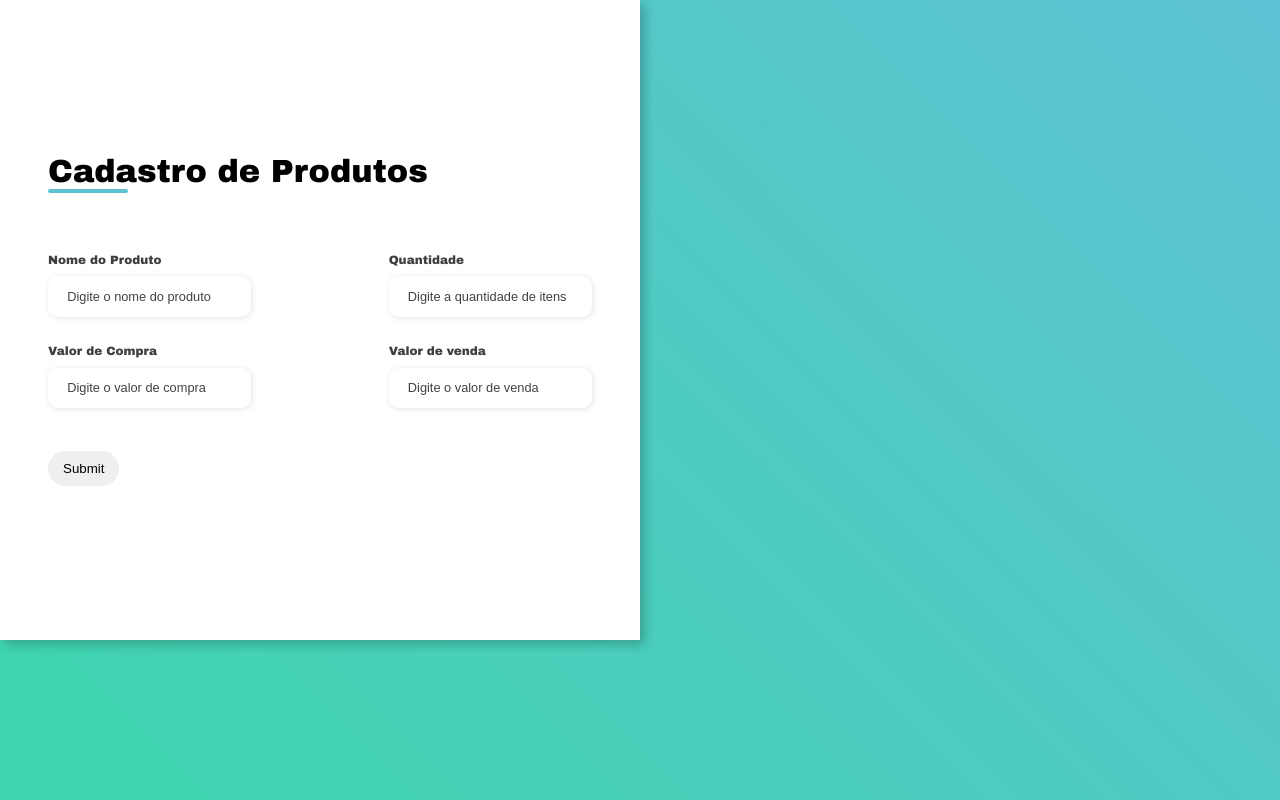
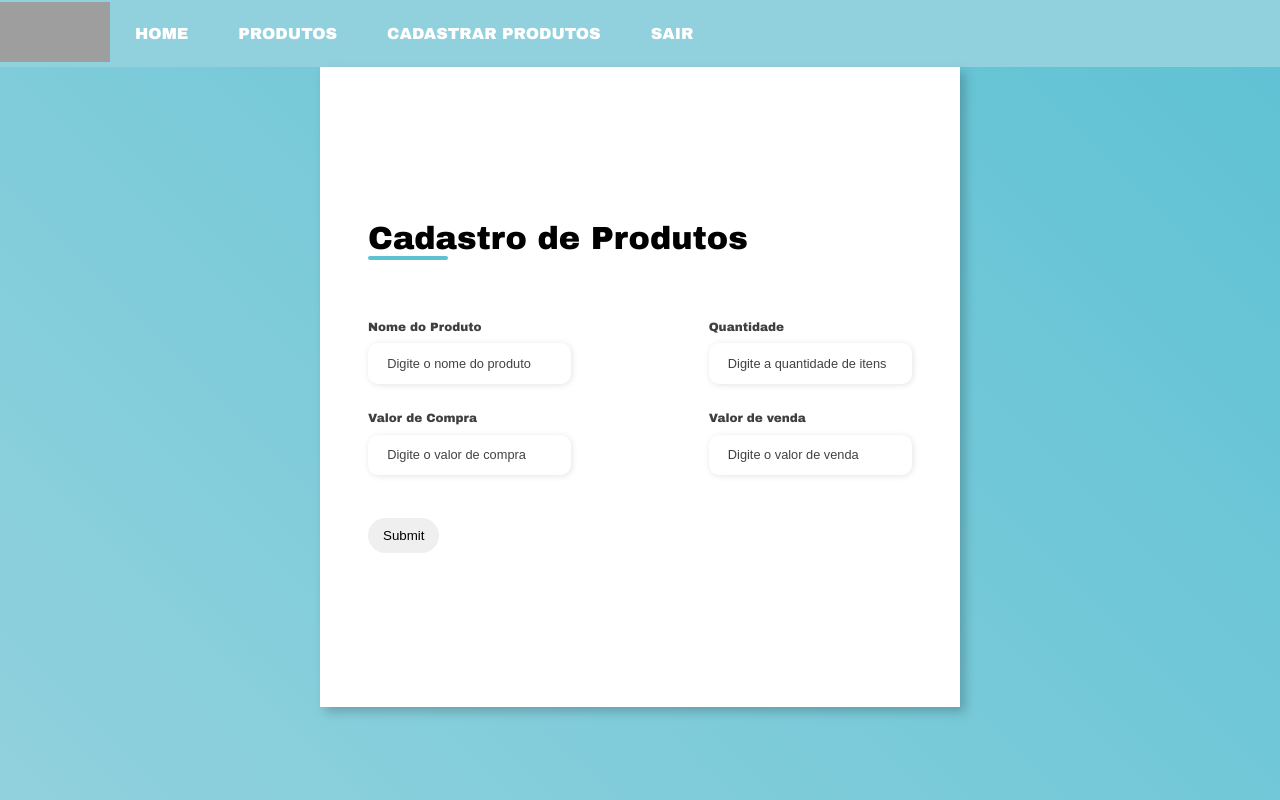
Before and after one commit to annamarialb/estoque-online-php, a PHP site: page /cadastroproduto.php in a window 1280 px wide. Run offline with PHP 8.4, Linux system fonts and the light colour scheme; grey boxes are pictures that could not be loaded.

Commit message:
Update cadastroproduto.php

```diff
--- a/estoque-online/cadastroproduto.php
+++ b/estoque-online/cadastroproduto.php
@@ -20,7 +20,7 @@
         $result = mysqli_query($conexao, "INSERT INTO itens (nomeitem, quantitens, valcompraitens,valorvendaitens)
         VALUES ('$nomeitem', '$quantitens', '$valcompraitens', '$valorvendaitens')");
 
-        header('Location: cadastroproduto.php');
+        header('Location: listarproduto.php');
     }
 
     ?>
@@ -29,7 +29,7 @@
 <head>
     <meta charset="UTF-8">
     <meta name="viewport" content="width=device-width, initial-scale=1.0">
-    <title>Cadastro</title>
+    <title>Cadastrar Produtos</title>
     <style>
         @import url('https://fonts.googleapis.com/css2?family=Inter:wght@200;300;400;500&family=Open+Sans:wght@300;400;500;600&display=swap');
 * {
@@ -44,7 +44,7 @@ body {
     height: 100vh;
     justify-content: center;
     align-items: center;
-    background-image: linear-gradient(45deg, #3ed6ae, #5ec2d4);
+    background-image: linear-gradient(45deg, #91d1dd, #5ec2d4);
 }
 
 .container {
@@ -52,7 +52,7 @@ body {
     height: 80vh;
     display: flex;
     box-shadow: 5px 5px 10px rgba(0, 0, 0, 0.212);
-    margin: 40 auto;
+    margin: auto;
 }
 
 .form-image {
@@ -258,6 +258,7 @@ input{
     </style>
 </head>
 <body>
+    <?php include_once("menu.php"); ?>
 <div class="container">
         <div class="form-image">
             <img src="imagem.webp" alt="">
```
